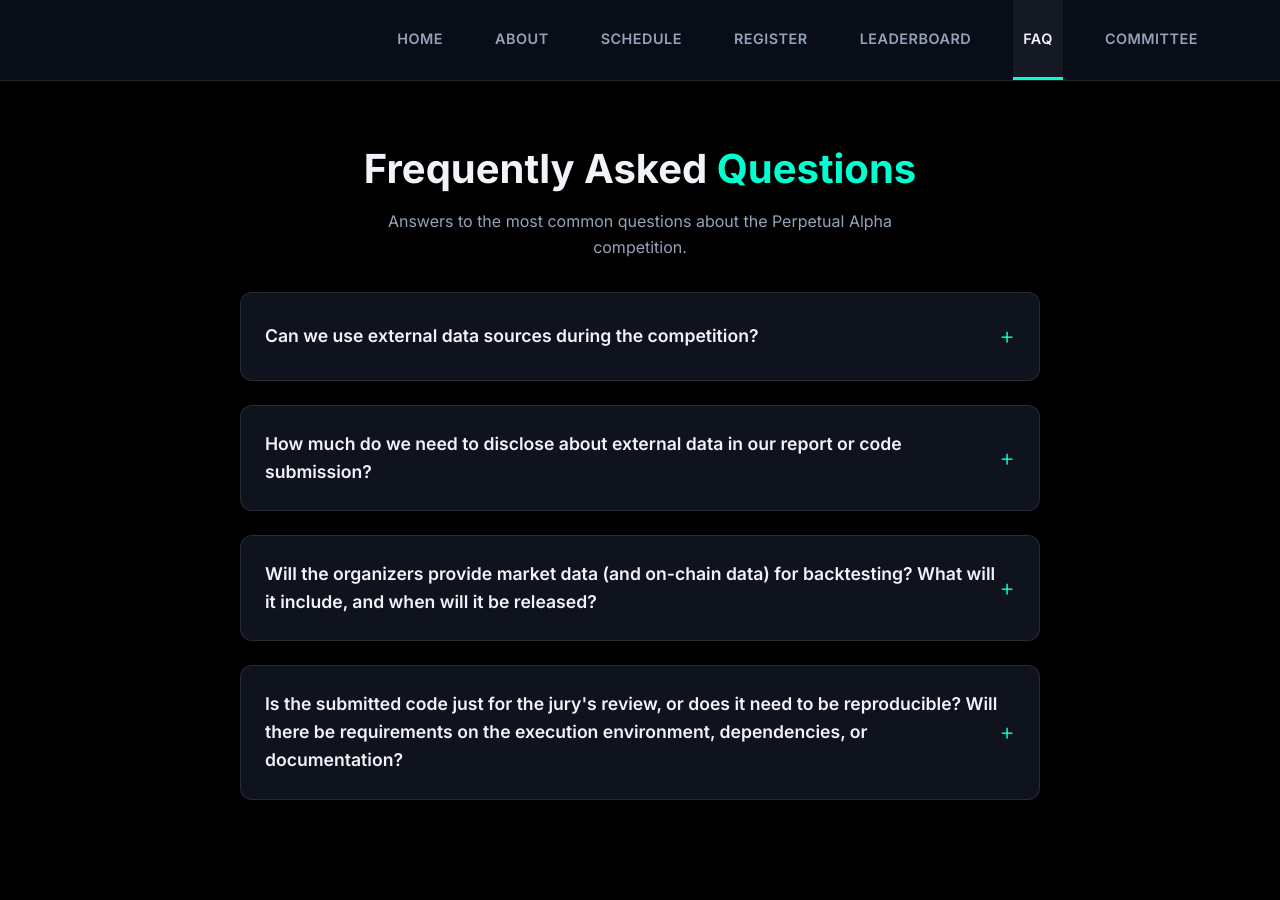
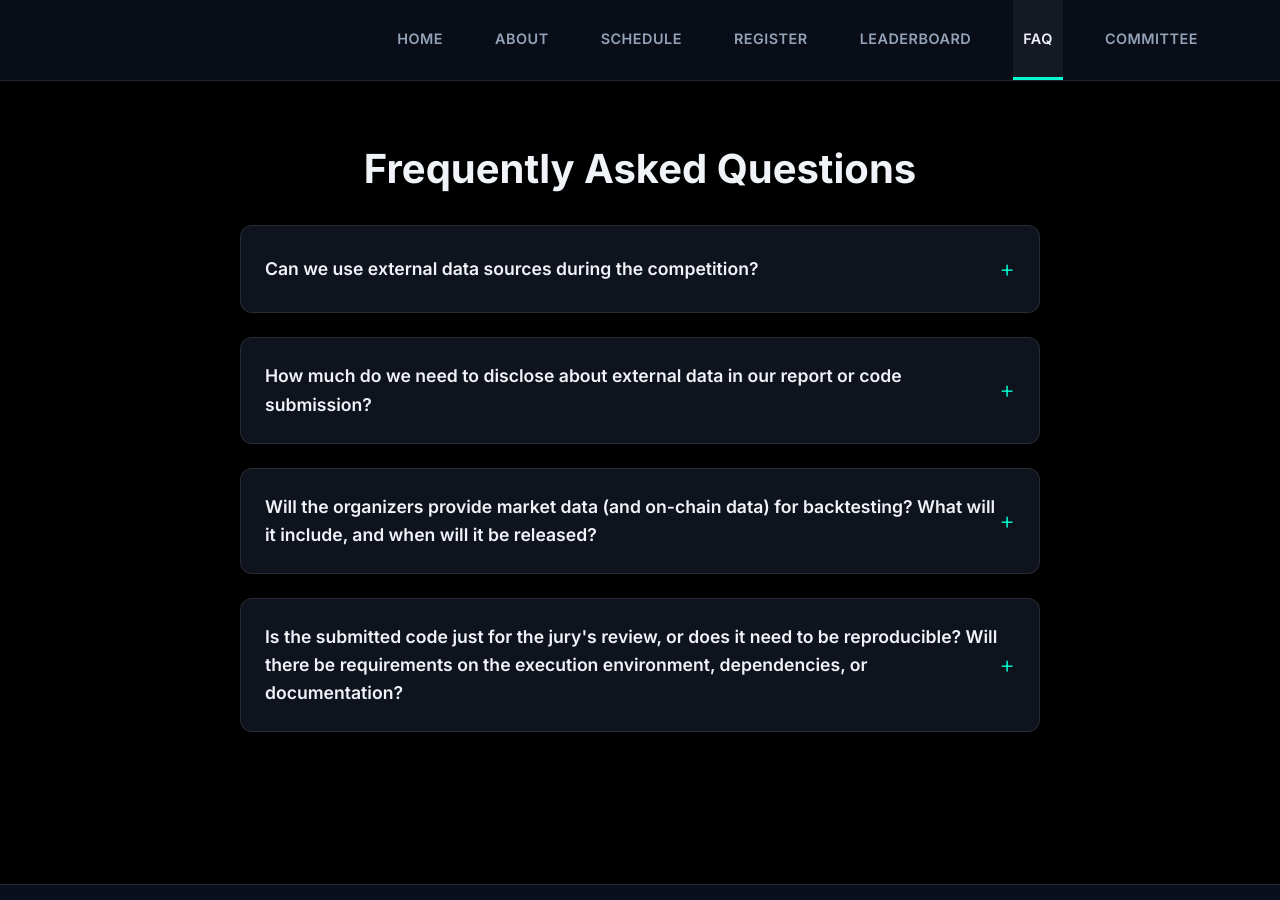
Before and after one commit to perpetual-alpha26/perpetual-alpha26.github.io, a Jekyll site: the page built from faq.md, in a window 1280 px wide and 900 px high. Built offline with Jekyll 4.4.1, drawn with Linux system fonts in a browser that asks for light colours.

Commit message:
Update FAQ title, remove subtitle, and force CSS cache refresh

```diff
--- a/_layouts/default.html
+++ b/_layouts/default.html
@@ -20,7 +20,7 @@
     <meta name="twitter:image" content="{{ '/assets/images/hero_image.png' | absolute_url }}">
 
     <link rel="icon" type="image/png" href="{{ '/assets/images/favicon.png' | relative_url }}">
-    <link rel="stylesheet" href="{{ '/assets/css/style.css' | relative_url }}">
+    <link rel="stylesheet" href="{{ '/assets/css/style.css?v=2' | relative_url }}">
     <link rel="preconnect" href="https://fonts.googleapis.com">
     <link rel="preconnect" href="https://fonts.gstatic.com" crossorigin>
     <link href="https://fonts.googleapis.com/css2?family=Inter:wght@300;400;600;700&display=swap" rel="stylesheet">
--- a/faq.md
+++ b/faq.md
@@ -5,8 +5,7 @@ permalink: /faq/
 ---
 
 <div class="page-header" style="text-align: center; margin: 4rem 0 2rem 0;">
-    <h1 style="color: var(--text-primary); font-size: 2.5rem; margin-bottom: 1rem;">Frequently Asked <span class="highlight" style="color: var(--accent-color);">Questions</span></h1>
-    <p style="color: var(--text-secondary); max-width: 600px; margin: 0 auto;">Answers to the most common questions about the Perpetual Alpha competition.</p>
+    <h1 style="font-size: 2.5rem; margin-bottom: 2rem;" class="highlight">Frequently Asked Questions</h1>
 </div>
 
 <div class="faq-container" style="max-width: 800px; margin: 0 auto; padding-bottom: 4rem;">
```
